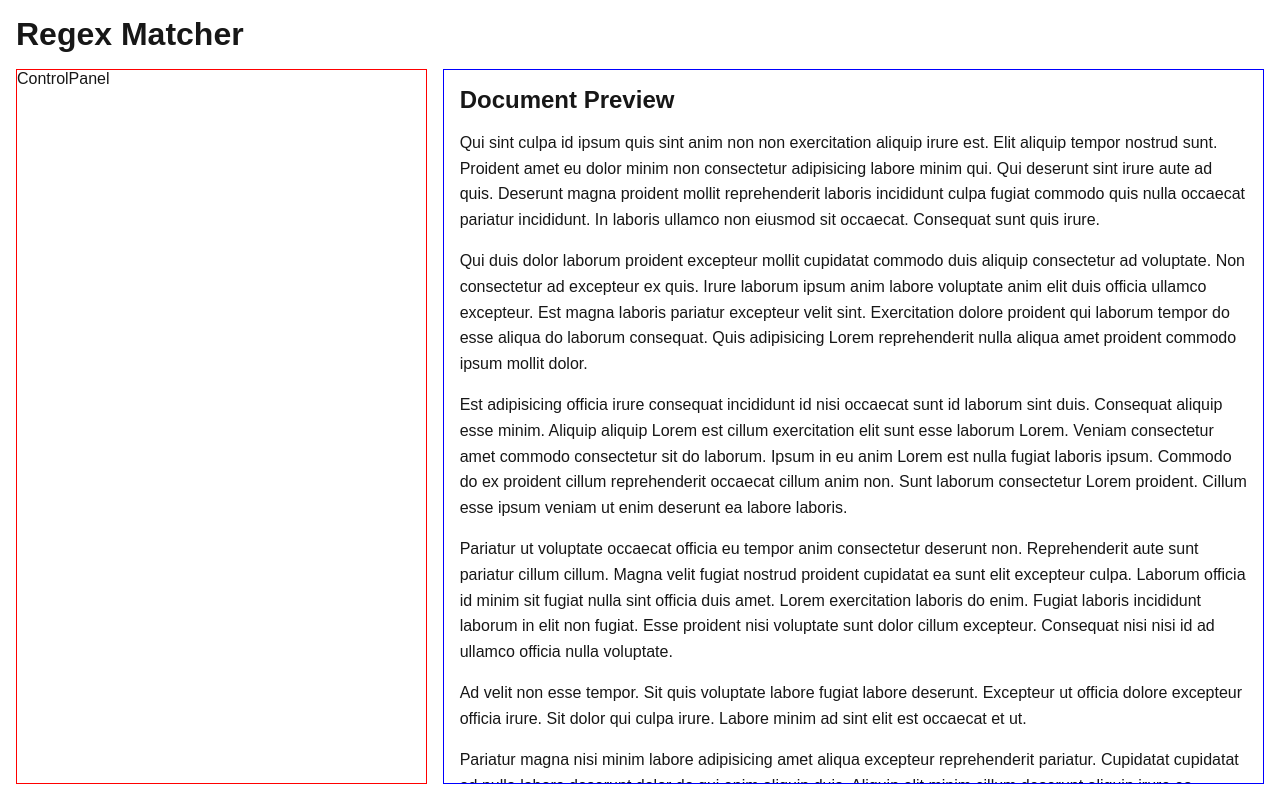
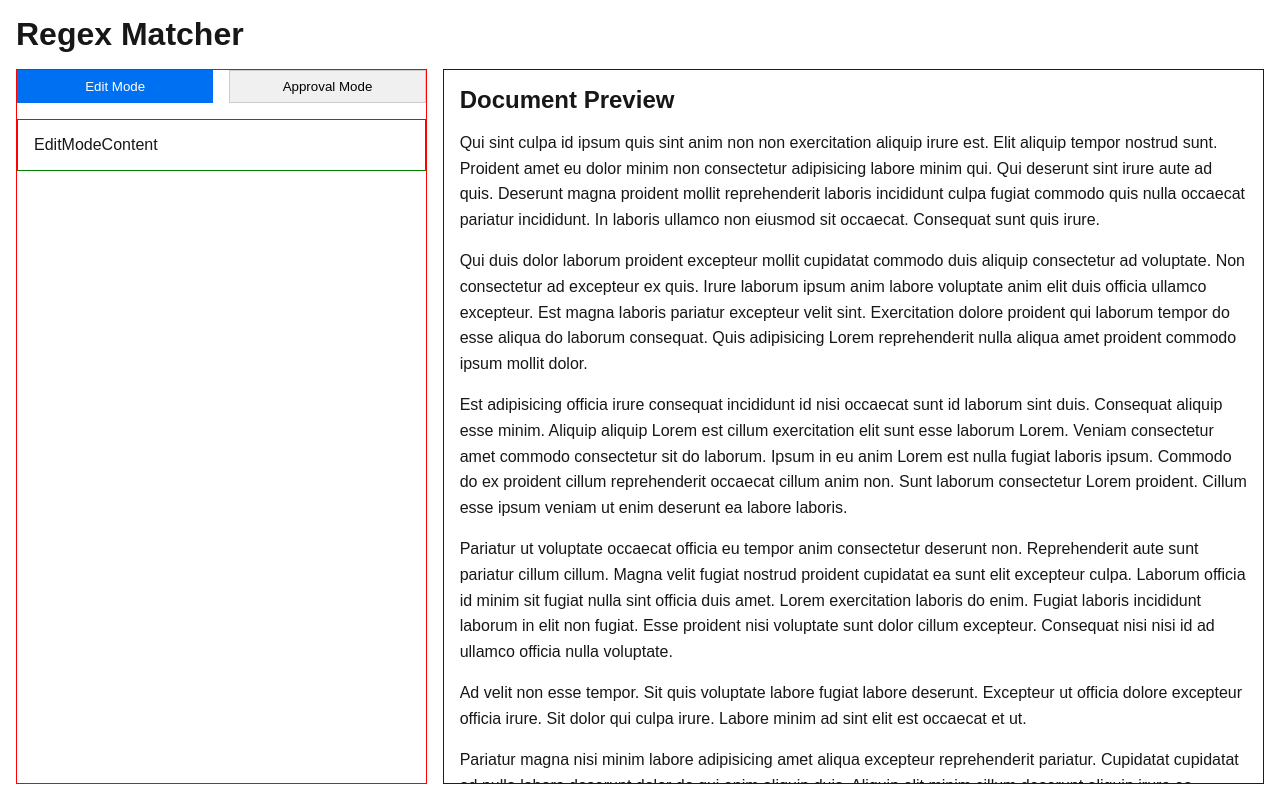
Before and after one commit to rdrgz21/regex-matcher, a Next.js app: page / in a window 1280 px wide. Built offline with nearby package versions, Linux system fonts and the light colour scheme.

Commit message:
feat: added ControlPanel with mode toggle

```diff
--- /dev/null
+++ b/src/components/ClientDashboard/ControlPanel/ApprovalModeContent/ApprovalModeContent.module.css
@@ -0,0 +1,4 @@
+.approvalModeContent {
+  border: 1px solid green;
+  padding: 1rem;
+}
--- /dev/null
+++ b/src/components/ClientDashboard/ControlPanel/ApprovalModeContent/ApprovalModeContent.tsx
@@ -0,0 +1,5 @@
+import styles from "./ApprovalModeContent.module.css";
+
+export const ApprovalModeContent = () => {
+  return <div className={styles.approvalModeContent}>ApprovalModeContent</div>;
+};
--- /dev/null
+++ b/src/components/ClientDashboard/ControlPanel/ApprovalModeContent/index.tsx
@@ -0,0 +1 @@
+export { ApprovalModeContent } from "./ApprovalModeContent";
--- a/src/components/ClientDashboard/ControlPanel/ControlPanel.module.css
+++ b/src/components/ClientDashboard/ControlPanel/ControlPanel.module.css
@@ -1,3 +1,25 @@
 .controlPanel {
   border: 1px solid red;
+  display: flex;
+  flex-direction: column;
+  gap: 1rem;
 }
+
+.modeToggle {
+  display: flex;
+  gap: 1rem;
+}
+
+.modeToggle button {
+  flex: 1;
+  padding: 0.5rem;
+  border: 1px solid #ccc;
+  background: #f0f0f0;
+  cursor: pointer;
+}
+
+.modeToggle .active {
+  background: #0070f3;
+  color: white;
+  border-color: #0070f3;
+}
--- a/src/components/ClientDashboard/ControlPanel/ControlPanel.tsx
+++ b/src/components/ClientDashboard/ControlPanel/ControlPanel.tsx
@@ -1,6 +1,37 @@
-import { ReactElement } from "react";
+import { ReactElement, useState } from "react";
+import { EditModeContent } from "./EditModeContent";
+import { ApprovalModeContent } from "./ApprovalModeContent";
 import styles from "./ControlPanel.module.css";
 
+type Mode = "edit" | "approval";
+
 export const ControlPanel = (): ReactElement => {
-  return <div className={styles.controlPanel}>ControlPanel</div>;
+  const [mode, setMode] = useState<Mode>("edit");
+
+  const isEditMode = mode === "edit";
+
+  return (
+    <div className={styles.controlPanel}>
+      <div className={styles.modeToggle}>
+        <button
+          className={isEditMode ? styles.active : ""}
+          onClick={() => setMode("edit")}
+        >
+          Edit Mode
+        </button>
+
+        <button
+          className={!isEditMode ? styles.active : ""}
+          onClick={() => setMode("approval")}
+        >
+          Approval Mode
+        </button>
+      </div>
+
+      <div className={styles.modeContent}>
+        {" "}
+        {isEditMode ? <EditModeContent /> : <ApprovalModeContent />}
+      </div>
+    </div>
+  );
 };
--- /dev/null
+++ b/src/components/ClientDashboard/ControlPanel/EditModeContent/EditModeContent.module.css
@@ -0,0 +1,4 @@
+.editModeContent {
+  border: 1px solid green;
+  padding: 1rem;
+}
--- /dev/null
+++ b/src/components/ClientDashboard/ControlPanel/EditModeContent/EditModeContent.tsx
@@ -0,0 +1,5 @@
+import styles from "./EditModeContent.module.css";
+
+export const EditModeContent = () => {
+  return <div className={styles.editModeContent}>EditModeContent</div>;
+};
--- /dev/null
+++ b/src/components/ClientDashboard/ControlPanel/EditModeContent/index.tsx
@@ -0,0 +1 @@
+export { EditModeContent } from "./EditModeContent";
--- a/src/types/context.ts
+++ b/src/types/context.ts
@@ -4,7 +4,6 @@ import { RegexPattern, RegexMatches } from "./regex";
 export type RegexAppState = {
   regexList: RegexPattern[];
   selectedPattern: string | null;
-  mode: "edit" | "approval";
   textContent: string;
   extractedTerms: RegexMatches;
 };
@@ -19,6 +18,5 @@ export type ActionWithPayload =
     }
   | { type: typeof ACTIONS.DELETE_REGEX; payload: string }
   | { type: typeof ACTIONS.APPROVE_REGEX; payload: string }
-  | { type: typeof ACTIONS.SET_MODE; payload: "edit" | "approval" }
   | { type: typeof ACTIONS.SELECT_PATTERN; payload: string | null }
   | { type: typeof ACTIONS.SET_TEXT; payload: string };
```
